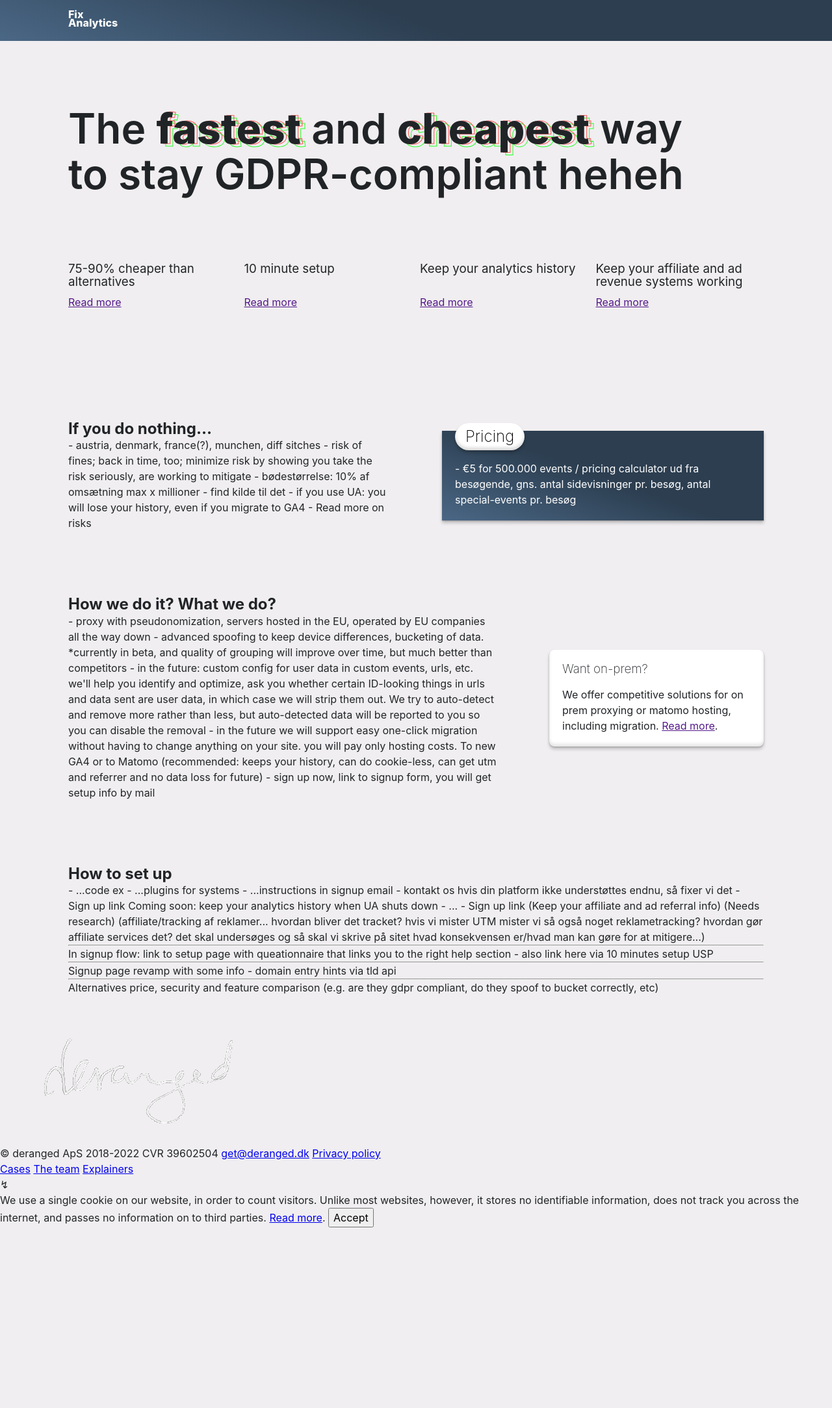
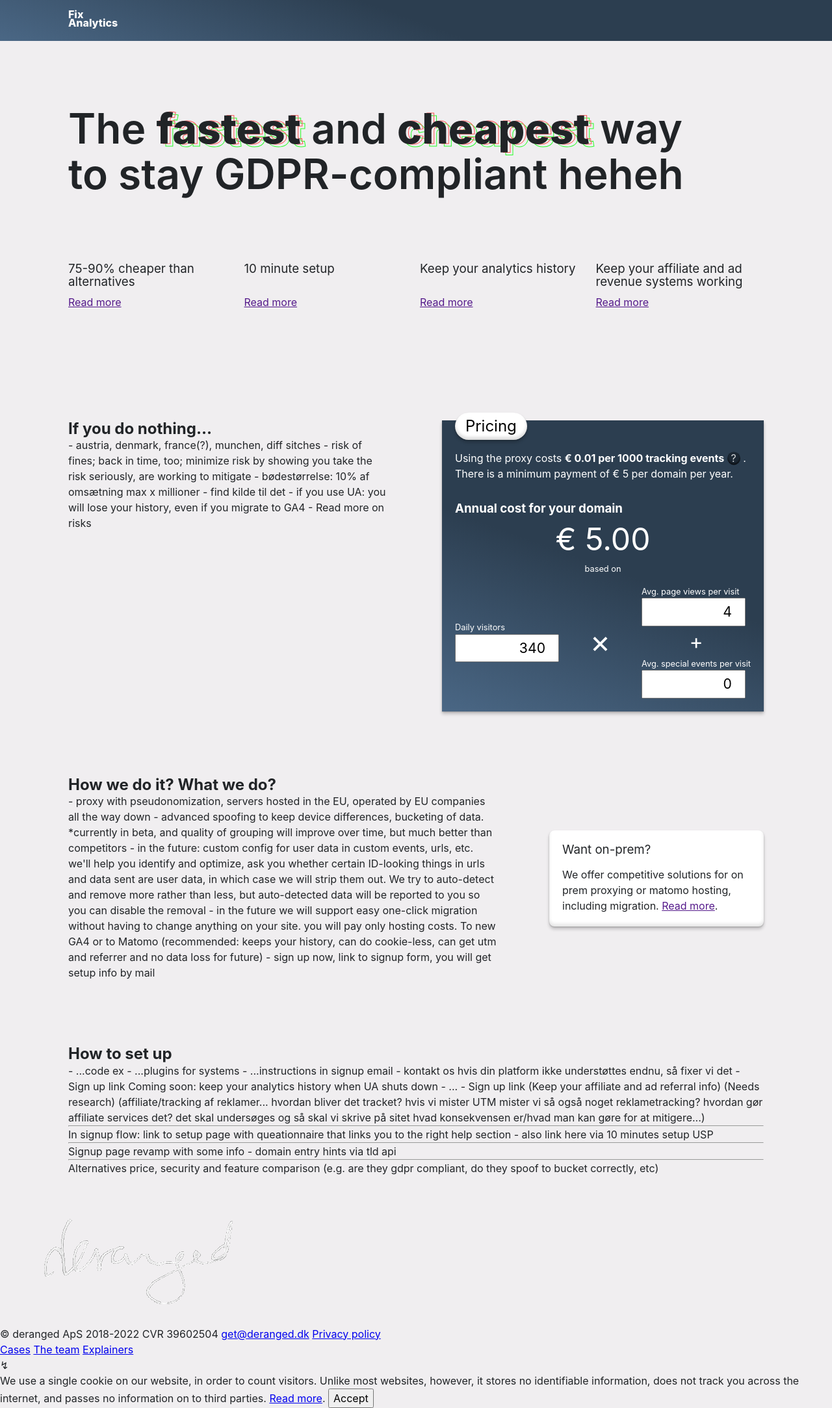
Before and after one commit to derangeddk/deranged.dk, a Jekyll site: the page built from fix-analytics/index.html, in a window 1280 px wide. Shown: the whole page at 65% size. Built offline with Jekyll 4.4.1, drawn with Linux system fonts in a browser that asks for light colours; before the commit the page ends 1889 px from its top, so only the background shows below that.

Commit message:
Fully design pricing aside, make loads of helpful css classes

```diff
--- a/_includes/fix-analytics-risk-and-price.html
+++ b/_includes/fix-analytics-risk-and-price.html
@@ -11,7 +11,71 @@
     <aside class="aside-section__aside">
       <div class="aside-section__aside-box card card--dark-shiny">
         <h2 class="card__header">Pricing</h2>
-        - €5 for 500.000 events / pricing calculator ud fra besøgende, gns. antal sidevisninger pr. besøg, antal special-events pr. besøg
+        <div class="card__text">
+          <p>
+            Using the proxy costs <strong>€ 0.01 per 1000 tracking events</strong>
+            <span class="tooltip icon-tooltip" data-tooltip title="A tracking event is usually a page visit, but you may also be tracking special events in order to gather information on user behavior on your site.">
+              <span class="icon-tooltip__icon" data-tooltip-activator>?</span>
+              <span class="tooltip__text" data-tooltip-tip>
+                A <em>tracking event</em> is usually a page visit, but you may also be tracking special events in order to gather information on user behavior on your site.
+              </span>
+            </span>
+            .
+            There is a minimum payment of € 5 per domain per year.
+          </p>
+        </div>
+        <div class="mt-4">
+          <h3>Annual cost for your domain</h3>
+          <div class="text--huge text--centered">
+            € <span data-pricing-calculator-result>5.00</span>
+          </div>
+          <div class="text--small text--centered">
+            based on
+          </div>
+          <form name="pricing" class="pricing__row f-justify-space-between f-align-center mt-4">
+            <div class="pricing__col">
+              <label class="labelled-field">
+                <span class="labelled-field__label">Daily visitors</span>
+                <input type="number" name="dailyVisitors" value="340" class="labelled-field__input input--number input--big input--short">
+              </label>
+            </div>
+            <div class="pricing__col text--huge">
+              &times;
+            </div>
+            <div class="pricing__col">
+              <label class="labelled-field">
+                <span class="labelled-field__label">Avg. page views per visit</span>
+                <input type="number" name="pageViewsPerVisit" value="4" class="labelled-field__input input--number input--big input--short">
+              </label>
+              <div class="text--large text--centered f-self-stretch">+</div>
+              <label class="labelled-field">
+                <span class="labelled-field__label">Avg. special events per visit</span>
+                <input type="number" name="specialEventsPerVisit" value="0" class="labelled-field__input input--number input--big input--short">
+              </label>
+            </div>
+          </form>
+          <script>
+            (function() {
+              var pricingForm = document.forms.pricing;
+              var result = document.querySelector("[data-pricing-calculator-result]");
+
+              function getVal(field) {
+                return parseInt(pricingForm[field].value);
+              }
+              function updatePricingResult() {
+                var dailyEvents = getVal("dailyVisitors") * (getVal("pageViewsPerVisit") + getVal("specialEventsPerVisit"));
+                var annualPrice = Math.max(5, 0.01 * (dailyEvents * 365) / 1000);
+                result.innerText = annualPrice.toFixed(2);
+              }
+
+              pricingForm.dailyVisitors.addEventListener("input", updatePricingResult);
+              pricingForm.pageViewsPerVisit.addEventListener("input", updatePricingResult);
+              pricingForm.specialEventsPerVisit.addEventListener("input", updatePricingResult);
+
+              updatePricingResult();
+            })();
+          </script>
+        </div>
       </div>
     </aside>
   </div>
--- a/_sass/fix-analytics/card.scss
+++ b/_sass/fix-analytics/card.scss
@@ -2,14 +2,21 @@
     border-radius: $border-radius;
     display: flex;
     flex-direction: column;
-    align-items: flex-start;
+    align-items: stretch;
     background: white;
     box-shadow: $overlay-shadow, 0 -4px 5px rgba(0,0,0,0.1) inset;
 }
 
 .card__header {
-    font-weight: 200;
+    font-weight: 400;
     margin-bottom: 1rem;
+    align-self: flex-start;
+}
+
+.card__text {
+    p {
+        margin-bottom: 1rem;
+    }
 }
 
 .card--dark-shiny {
--- /dev/null
+++ b/_sass/fix-analytics/form.scss
@@ -0,0 +1,18 @@
+.labelled-field {
+    display: flex;
+    flex-direction: column;
+}
+.labelled-field__label {
+    font-size: 0.8rem;
+}
+
+.input--number {
+    text-align: right;
+}
+.input--big {
+    font-size: 1.325rem;
+    padding: 0.25rem;
+}
+.input--short {
+    width: 10rem;
+}
--- a/_sass/fix-analytics/layout.scss
+++ b/_sass/fix-analytics/layout.scss
@@ -64,3 +64,34 @@
     flex: 1 0 0%;
   }
 }
+
+// Margins
+.mt-0 {
+  margin-top: 0 !important;
+}
+.mt-1 {
+  margin-top: 0.125rem !important;
+}
+.mt-2 {
+  margin-top: 0.25rem !important;
+}
+.mt-3 {
+  margin-top: 0.5rem !important;
+}
+.mt-4 {
+  margin-top: 1rem !important;
+}
+
+.f-justify-space-between {
+  justify-content: space-between;
+}
+.f-justify-center {
+  justify-content: center;
+}
+.f-align-center {
+  align-items: center;
+}
+.f-self-stretch {
+  align-self: stretch;
+  justify-self: stretch;
+}
--- /dev/null
+++ b/_sass/fix-analytics/section/risk-and-pricing.scss
@@ -0,0 +1,4 @@
+.pricing__row {
+    display: flex;
+    flex-direction: row;
+}
--- a/_sass/fix-analytics/text.scss
+++ b/_sass/fix-analytics/text.scss
@@ -64,3 +64,17 @@
 .text__cheapest--fancy:after {
   content: 'cheapest';
 }
+
+.text--large {
+  font-size: 2rem;
+}
+.text--huge {
+  font-size: 3rem;
+}
+.text--small {
+  font-size: 0.8rem;
+}
+.text--centered {
+  text-align: center;
+  width: 100%;
+}
--- /dev/null
+++ b/_sass/fix-analytics/tooltip.scss
@@ -0,0 +1,25 @@
+.tooltip {
+    cursor: help;
+}
+
+.icon-tooltip {
+    display: inline-flex;
+    position: relative;
+    background: rgba(0,0,0,0.35);
+    color: rgba(255,255,255,0.8);
+    width: 1.25rem;
+    height: 1.25rem;
+    align-items: center;
+    justify-content: center;
+    border-radius: 100%;
+    transform: translateY(0.025rem);
+    box-shadow: 0 -2px 3px rgba(0,0,0,0.7) inset;
+}
+
+.icon-tooltip__icon {
+    display: inline-block;
+}
+
+.tooltip__text {
+    display: none;
+}
--- a/css/fix-analytics-pages.scss
+++ b/css/fix-analytics-pages.scss
@@ -10,3 +10,8 @@
 @import 'fix-analytics/text';
 @import 'fix-analytics/hero-section';
 @import 'fix-analytics/utility';
+@import 'fix-analytics/tooltip';
+@import 'fix-analytics/form';
+
+// Section specific
+@import 'fix-analytics/section/risk-and-pricing';
```
